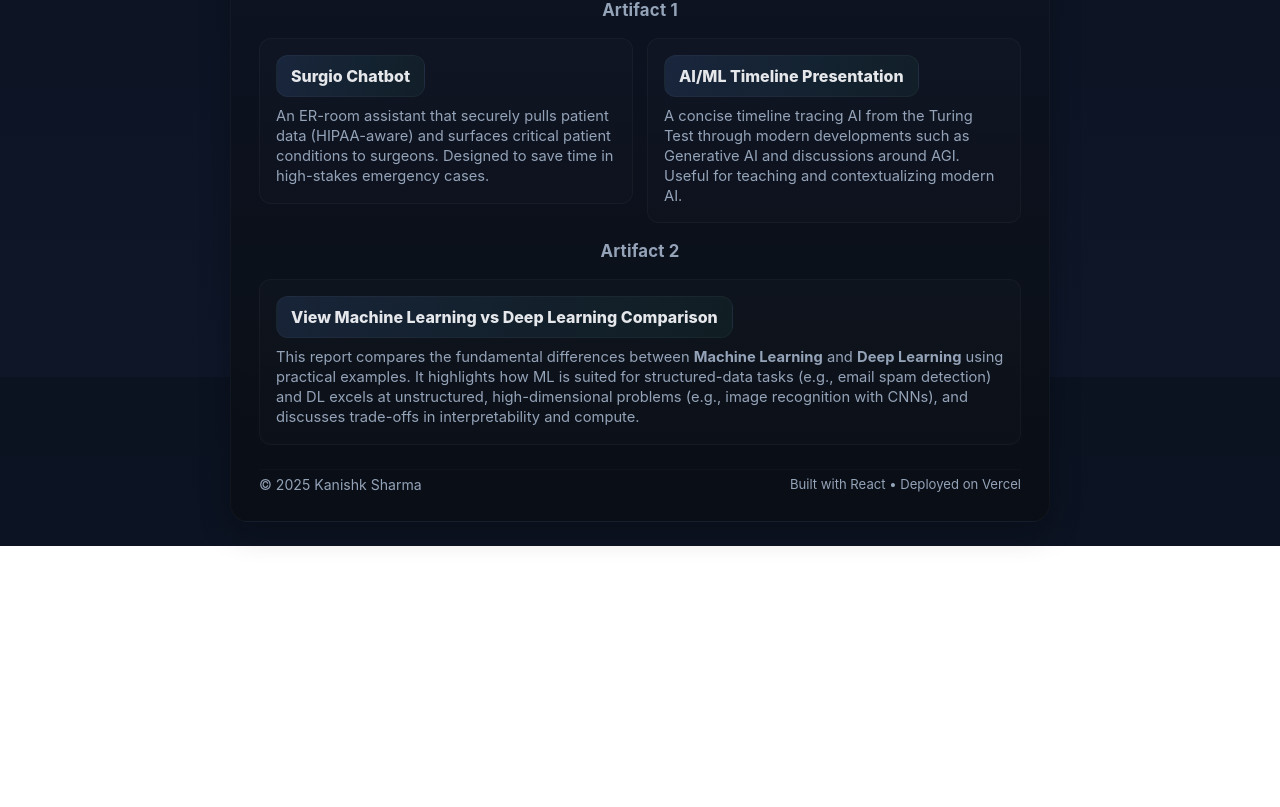
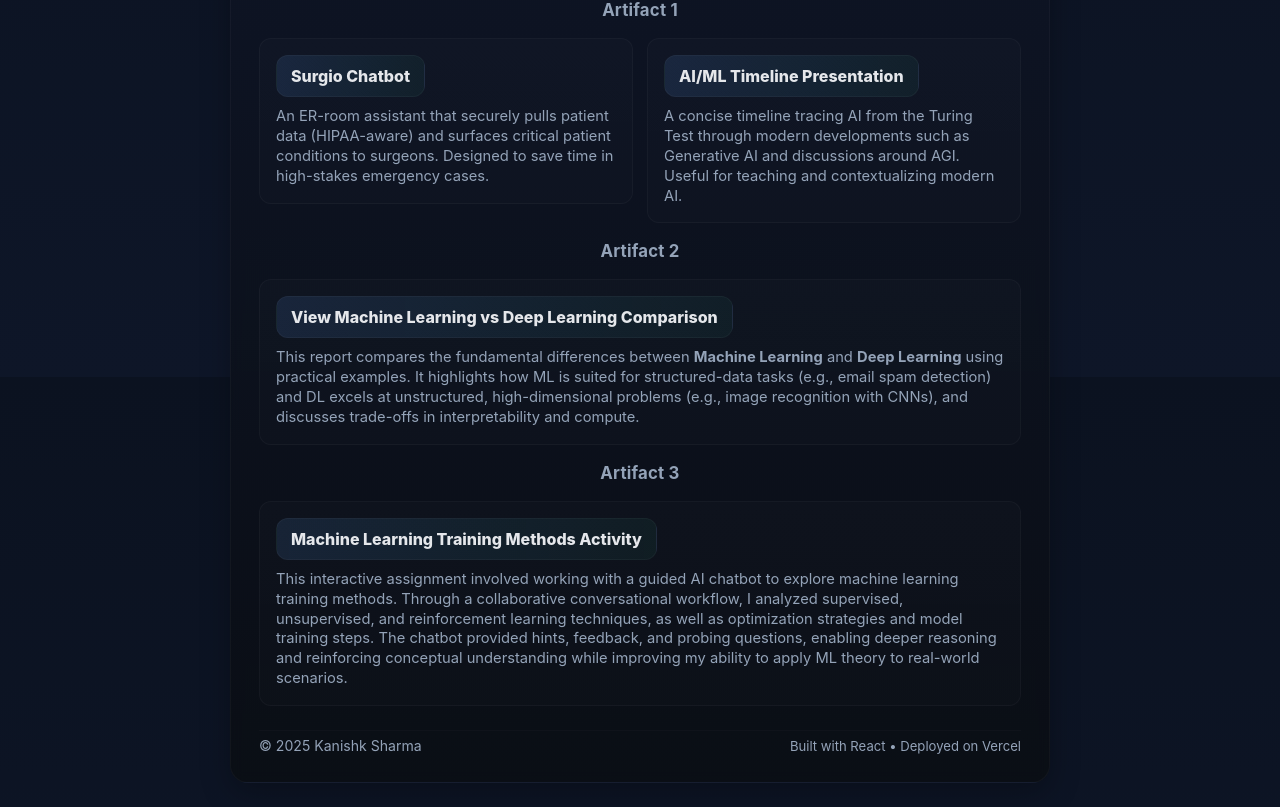
Before and after one commit to KanishkSharma7/Assignment1.6_Submission, a JavaScript app in the folder client/: page / in a window 1280 px wide. Shown: the part 423-1230 px from the top of the page. Before the commit the page ends 969 px from the top, so only its background shows below. Built offline with nearby package versions, Linux system fonts and the light colour scheme; the HTML template or start-up script is replaced by a standard one.

Commit message:
Added artifact 3

```diff
--- a/client/src/App.js
+++ b/client/src/App.js
@@ -39,10 +39,9 @@ export default function App() {
           </div>
         </section>
 
-        {/* Centered artifact headline */}
+        {/* ARTIFACT 1 */}
         <h2 className="artifact-title">Artifact 1</h2>
 
-        {/* Deliverables grid: each deliverable has a button + short description */}
         <div className="deliverables">
           <div className="deliverable">
             <div className="deliverable-row">
@@ -77,24 +76,47 @@ export default function App() {
           </div>
         </div>
 
-        {/* ===== ARTIFACT 2 (new) ===== */}
+        {/* ARTIFACT 2 */}
         <h2 className="artifact-title">Artifact 2</h2>
 
         <div className="deliverable">
           <div className="deliverable-row">
             <a
               className="btn deliverable-btn"
-                href="https://docs.google.com/document/d/1_CZVslFjrc0wjPV0eeKfQ9HOHx2xr38QdKhi9PP3qPo/edit?usp=sharing"
+              href="#"
               target="_blank"
               rel="noreferrer"
             >
               View Machine Learning vs Deep Learning Comparison
             </a>
           </div>
+
           <p className="deliverable-desc">
             This report compares the fundamental differences between <strong>Machine Learning</strong> and <strong>Deep Learning</strong> using practical examples. It highlights how ML is suited for structured-data tasks (e.g., email spam detection) and DL excels at unstructured, high-dimensional problems (e.g., image recognition with CNNs), and discusses trade-offs in interpretability and compute.
           </p>
         </div>
+
+        {/* ==================== ARTIFACT 3 ==================== */}
+        <h2 className="artifact-title">Artifact 3</h2>
+
+        <div className="deliverable">
+          <div className="deliverable-row">
+            <a
+              className="btn deliverable-btn"
+              href="https://student.schoolai.com/dot/spaces/join?code=AWSM-YKM1"
+              target="_blank"
+              rel="noreferrer"
+            >
+              Machine Learning Training Methods Activity
+            </a>
+          </div>
+
+          <p className="deliverable-desc">
+            This interactive assignment involved working with a guided AI chatbot to explore machine learning training methods. Through a collaborative conversational workflow, I analyzed supervised, unsupervised, and reinforcement learning techniques, as well as optimization strategies and model training steps. The chatbot provided hints, feedback, and probing questions, enabling deeper reasoning and reinforcing conceptual understanding while improving my ability to apply ML theory to real-world scenarios.
+          </p>
+        </div>
+
+        {/* FOOTER */}
         <footer className="footer">
           <div>© {new Date().getFullYear()} {PROFILE.name}</div>
           <div className="small-muted">Built with React • Deployed on Vercel</div>
```
Lines whose indentation alone changed are shown as unchanged.
